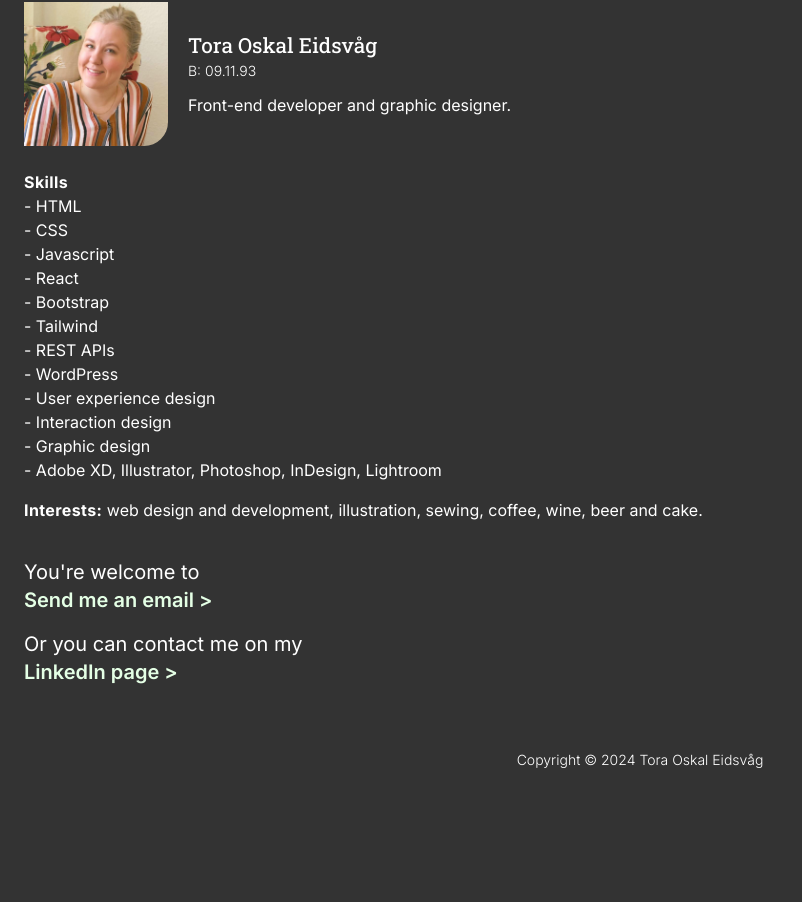
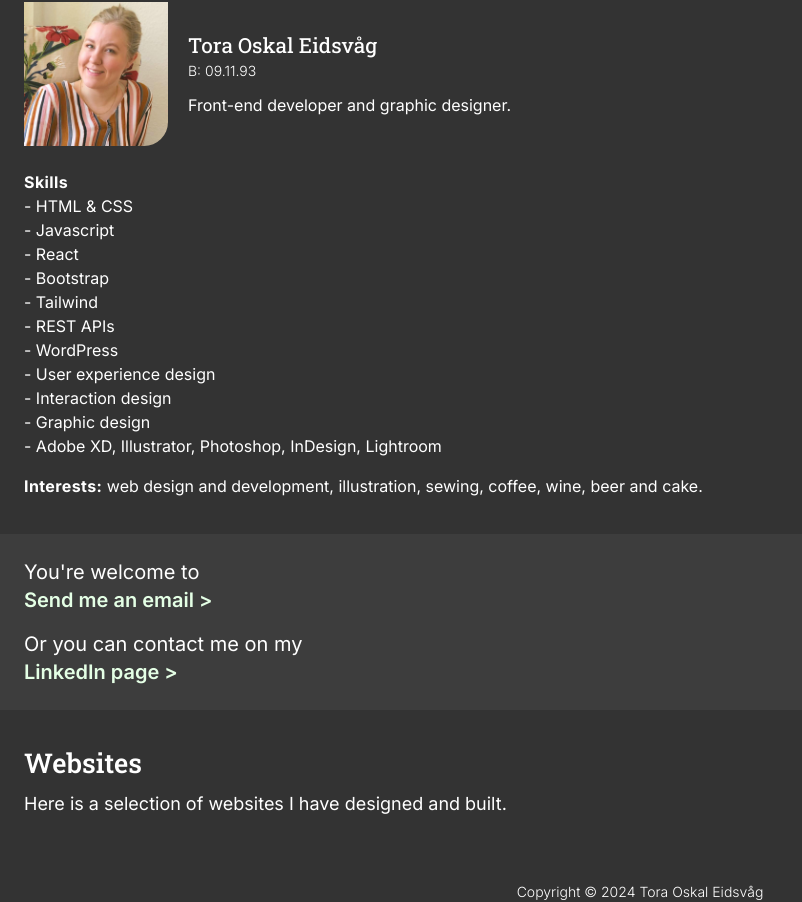
Before and after one commit to toratapp/teidsvag-portfolio, a React (Vite) app: page / in a window 1280 px wide. Shown: the part 260-1162 px from the top of the page, without its empty margins (0-802 px from the left). Before the commit the page ends 1030 px from the top, so only its background shows below. Built offline with nearby package versions, Linux system fonts and the light colour scheme.

Commit message:
Layout adjustments and adds websites intro

```diff
--- a/src/App.css
+++ b/src/App.css
@@ -38,3 +38,7 @@ h3 {
   font-variation-settings:
     "slnt" -10;
 }
+
+.contact-email-linkedin-section {
+  background-color: #3D3D3D;
+}
--- a/src/components/homePageContent/AboutMe.jsx
+++ b/src/components/homePageContent/AboutMe.jsx
@@ -5,8 +5,8 @@ import ToraImageAndText from "./ToraImageAndText";
 
 function AboutMe() {
   return (
-    <section className="about-me-section ml-6 mr-6">
-      <h2 className="mt-8">About Me</h2>
+    <section className="about-me-section">
+      <h2 className="mt-8 ml-6 mr-6">About Me</h2>
       <ToraImageAndText />
       <SkillsAndInterests />
       <ContactEmailLinkedIn />
--- a/src/components/homePageContent/ContactEmailLinkedIn.jsx
+++ b/src/components/homePageContent/ContactEmailLinkedIn.jsx
@@ -1,11 +1,11 @@
 function ContactEmailLinkedIn() {
   return (
-    <div className="mt-9 text-xl">
+    <section className="contact-email-linkedin-section mt-9 text-xl p-6">
       <p>You&apos;re welcome to</p>
       <a href="mailto:tora@teidsvag.com" className="block inter-text-link text-primary">Send me an email &gt;</a>
       <p className="mt-4">Or you can contact me on my</p>
       <a href="https://linkedin.com/in/toraoeidsvag/" className="block inter-text-link text-primary">LinkedIn page &gt;</a>
-    </div>
+    </section>
    );
 }
 
--- a/src/components/homePageContent/SkillsAndInterests.jsx
+++ b/src/components/homePageContent/SkillsAndInterests.jsx
@@ -1,9 +1,8 @@
 function SkillsAndInterests() {
   return (
-    <div className="mt-6">
+    <div className="m-6">
         <p className="font-bold tracking-wide">Skills</p>
-        <p>- HTML</p>
-        <p>- CSS</p>
+        <p>- HTML & CSS</p>
         <p>- Javascript</p>
         <p>- React</p>
         <p>- Bootstrap</p>
--- a/src/components/homePageContent/ToraImageAndText.jsx
+++ b/src/components/homePageContent/ToraImageAndText.jsx
@@ -2,7 +2,7 @@ import tora from "../../assets/tora.jpg";
 
 function ToraImageAndText() {
   return (
-    <div className="mt-6 flex flex-row gap-5 items-center">
+    <div className="m-6 flex flex-row gap-5 items-center">
     <figure className="max-w-36 flex-1">
       <img src={tora} className="rounded-br-3xl" alt="Tora headshot" />
     </figure>
--- /dev/null
+++ b/src/components/homePageContent/WebsitesIntro.jsx
@@ -0,0 +1,10 @@
+function WebsitesIntro() {
+  return (
+    <div className="mt-8 ml-6 mr-6">
+      <h2>Websites</h2>
+      <p className="mt-2 text-lg">Here is a selection of websites I have designed and built.</p>
+    </div>
+  );
+}
+
+export default WebsitesIntro;
--- /dev/null
+++ b/src/components/homePageContent/WebsitesSection.jsx
@@ -0,0 +1,11 @@
+import WebsitesIntro from "./WebsitesIntro";
+
+function WebsitesSection() {
+  return (
+    <section>
+      <WebsitesIntro />
+    </section>
+  );
+}
+
+export default WebsitesSection;
--- a/src/components/pages/HomePage.jsx
+++ b/src/components/pages/HomePage.jsx
@@ -1,4 +1,5 @@
 import AboutMe from "../homePageContent/AboutMe";
+import WebsitesSection from "../homePageContent/WebsitesSection";
 import Welcome from "../homePageContent/Welcome";
 
 function HomePage() {
@@ -6,6 +7,7 @@ function HomePage() {
     <div className="mt-28 min-h-screen">
       <Welcome />
       <AboutMe />
+      <WebsitesSection />
     </div>
   );
 }
```
